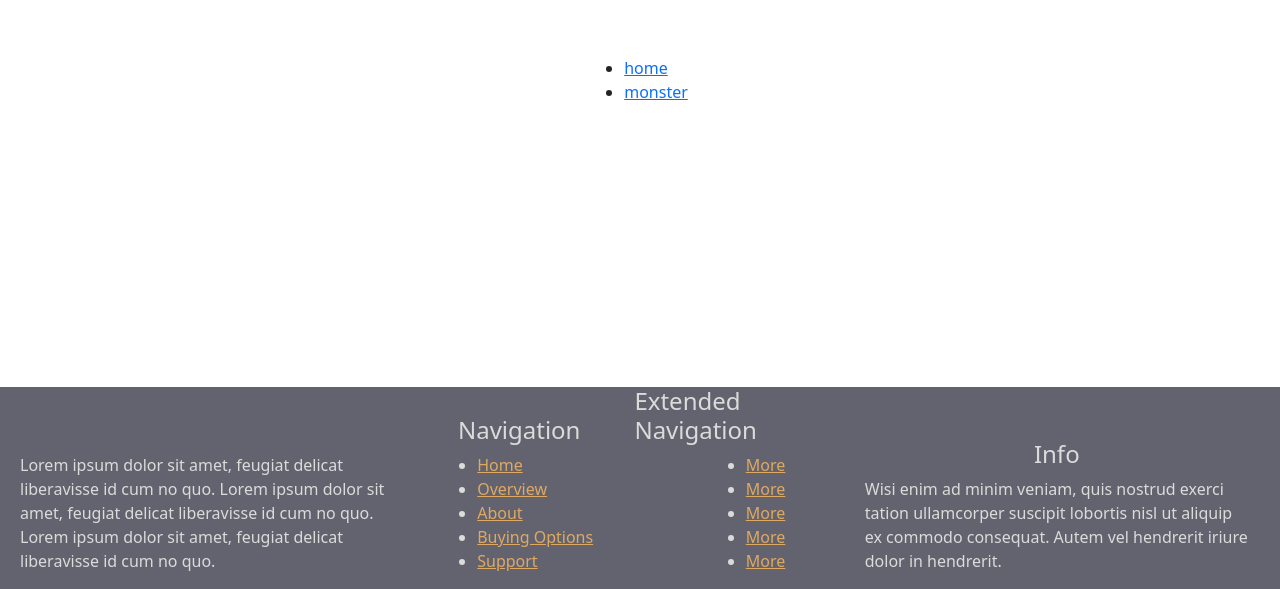
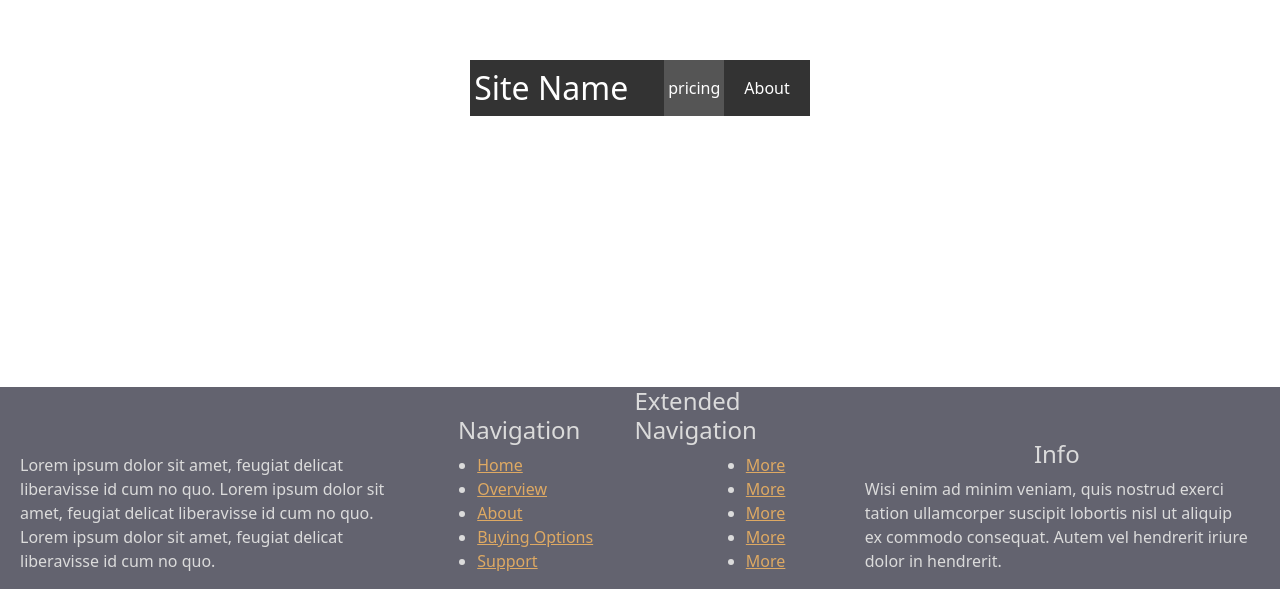
Before and after one commit to narjesshn123/monster-app-2, a React (Create React App) app in the folder monster/: page / in a window 1280 px wide. Shown: the part 211-800 px from the top of the page. Built offline with nearby package versions, Linux system fonts and the light colour scheme.

Commit message:
add navbar

```diff
--- a/monster/src/App.css
+++ b/monster/src/App.css
@@ -2,7 +2,13 @@
     display: flex;
     flex-direction: column;
     height: 100vh;
+    width: 100%;
 }
 .main-flex{
     flex: 1;
+
 }
+.menu{
+   width: 100%;
+
+}
--- a/monster/src/App.js
+++ b/monster/src/App.js
@@ -4,11 +4,13 @@
 import {Home} from './component/Home'
 import {BrowserRouter, Route, Routes, Link, Outlet } from 'react-router-dom';
 import Footer from './component/Footer';
-
+import Navbar from './component/Navbar';
 
 function App() {
   return (
     <div className="main-container">
+
+
       <div className='main-flex'>
 
      <BrowserRouter>
@@ -31,12 +33,28 @@
 
 const Main = ()=>{
   return(
-    <div>
+    <div className='menu'>
+ <nav className="nav">
+            <a href="/" className="site-title">
+                Site Name
+            </a>
+            <ul>
+                <li className='active'>
 
-    <ul>
+                        <Link to="/Home">pricing</Link>
+
+                    </li>
+                    <li>
+
+                        <Link to="/monsters">About</Link>
+
+                </li>
+            </ul>
+        </nav>
+    {/* <ul>
     <li><Link to={"/Home"}>home</Link></li>
     <li><Link to={"/monsters"}>monster</Link></li>
-   </ul>
+   </ul> */}
    <Outlet/>
 
    </div>
--- /dev/null
+++ b/monster/src/component/Navbar.css
@@ -0,0 +1,40 @@
+*{
+    box-sizing: border-box;
+}
+body{
+    margin: 0;
+}
+.site-title{
+    font-size: 2rem;
+}
+.nav{
+    background-color: #333;
+    color: white;
+    display: flex;
+    justify-content: space-between;
+    align-items: stretch;
+    gap: 2rem;
+    padding: 0 1rem;
+    width: 100%;
+}
+.nav ul{
+    padding: 0;
+    margin: 0;
+    list-style: none;
+    display: flex;
+    gap: 1rem;
+}
+.nav li.active{
+    background-color: #555;
+}
+.nav li:hover{
+    background-color: #777;
+}
+.nav a{
+    color: inherit;
+    text-decoration: none;
+    height: 100%;
+    display: flex;
+    align-items: center;
+    padding: 0.25rem;
+}
--- /dev/null
+++ b/monster/src/component/Navbar.jsx
@@ -0,0 +1,23 @@
+import './Navbar.css';
+import { Link } from 'react-router-dom';
+export default function Navbar (){
+    return(
+        <nav className="nav">
+            <a href="/" className="site-title">
+                Site Name
+            </a>
+            <ul>
+                <li className='active'>
+
+                        <Link to="/Home">pricing</Link>
+
+                    </li>
+                    <li>
+
+                        <Link to="/monsters">About</Link>
+
+                </li>
+            </ul>
+        </nav>
+    )
+}
```
